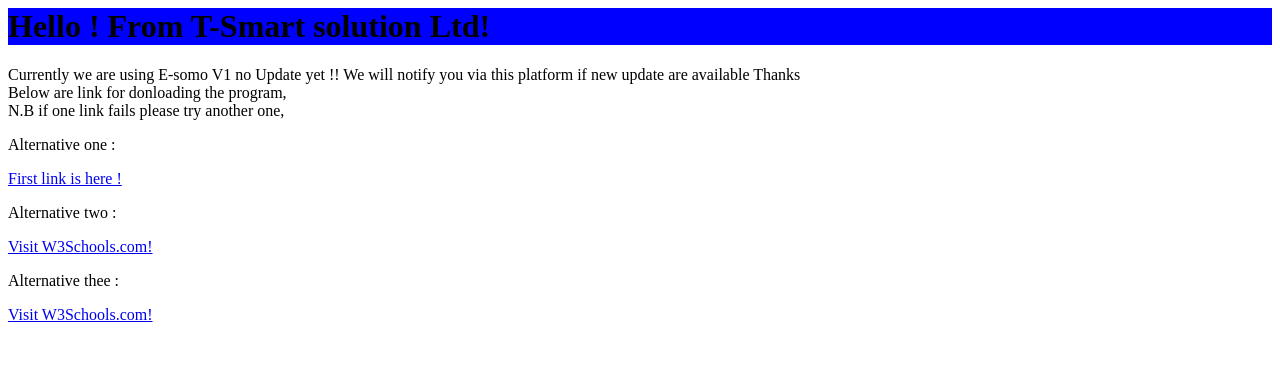
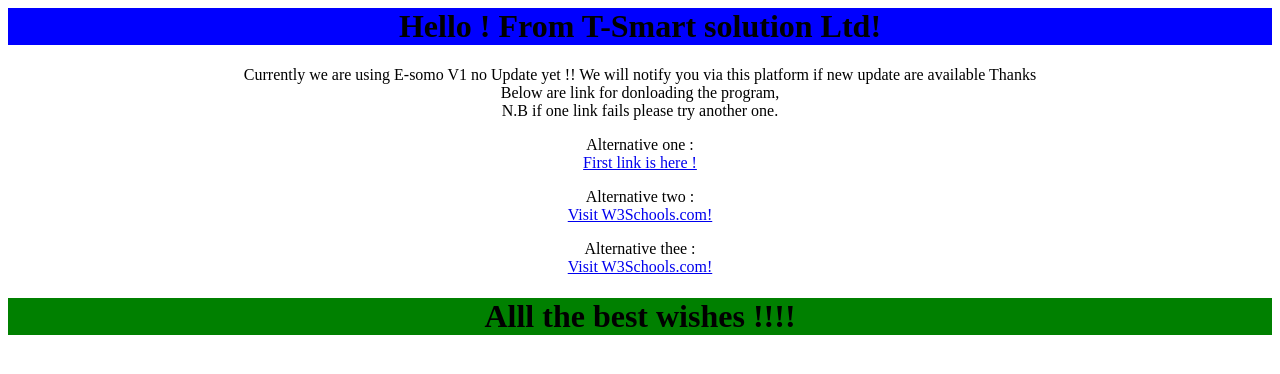
Before and after one commit to E-somo/Welcome-Page, a plain HTML site: page index.html in a window 1280 px wide. Drawn offline with Linux system fonts and the light colour scheme.

Commit message:
Update index.html

```diff
--- a/index.html
+++ b/index.html
@@ -1,12 +1,20 @@
+<style>
+h1 {text-align: center;}
+p {text-align: center;}
+a {text-align: center;}
+</style>
+
 <h1 style="background-color: blue;">Hello ! From T-Smart solution Ltd!</h1>
 <p>Currently we are using E-somo V1 no Update yet !! We will notify you via this platform if new update are available Thanks<br>
    Below are link for donloading the program,<br>
-  N.B if one link fails please try another one,<br>
+
+  N.B if one link fails please try another one.<br>
         </p>
 
-<p> Alternative one : <br></p>
-<a href="https://github.com/E-somo/versionUpdate/raw/main/electronicspost-com-solved-problems-on-rectifiers-.pdf"> First link is here !</a> <br>
-<p> Alternative two : <br></p>
-<a href="https://www.w3schools.com">Visit W3Schools.com!</a> <br>
-<p> Alternative thee : <br></p>
-<a href="https://www.w3schools.com">Visit W3Schools.com!</a> <br>
+<p> Alternative one : <br>
+<a href="https://github.com/E-somo/versionUpdate/raw/main/electronicspost-com-solved-problems-on-rectifiers-.pdf"> First link is here !</a> <br> </p>
+<p> Alternative two : <br>
+<a href="https://www.w3schools.com">Visit W3Schools.com!</a> <br> </p>
+<p> Alternative thee : <br>
+<a href="https://www.w3schools.com">Visit W3Schools.com!</a> <br>  </p>
+<h1 style="background-color: green;">                                   Alll the best wishes !!!!</h1>
```
